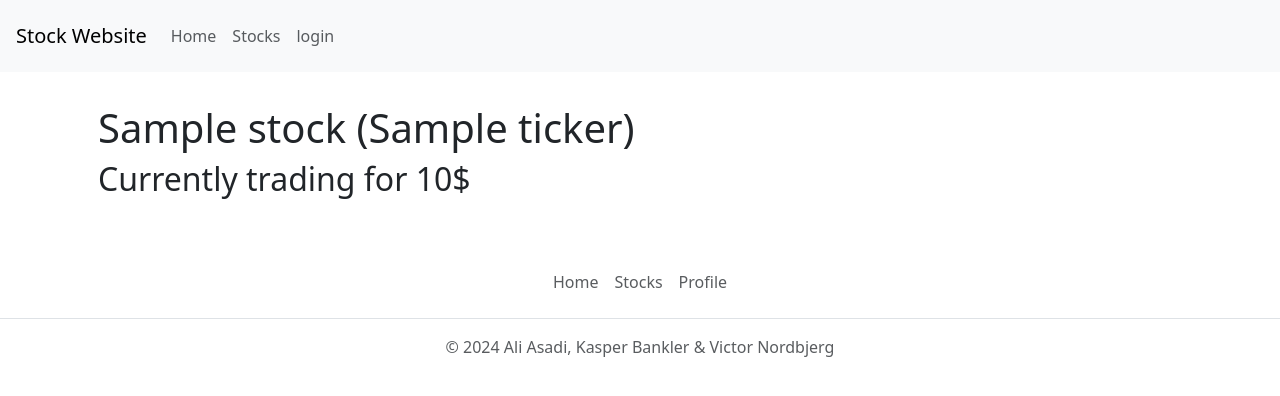
After one commit to Kasper-Bankler/StockWebsite, a Django app: template stocks/templates/stocks/sell.html in a window 1280 px wide. The commit adds this page. Shown: the top 396 px of the page. Run offline with Django 3.2, Linux system fonts and the light colour scheme; the template is opened without the code that fills it: most values are stand-ins (such as "Sample title", 1, 10 or a date in 2020).

Commit message:
Add buy and sell buttons and templates

```diff
--- /dev/null
+++ b/stocks/templates/stocks/buy.html
@@ -0,0 +1,6 @@
+{% extends "base.html" %} {% block content %}
+<div class="on my-3 p-3">
+  <h1>{{stock.name}} ({{stock.ticker}})</h1>
+  <h2>Currently trading for {{price}}$</h2>
+</div>
+{% endblock %}
--- a/stocks/templates/stocks/detail.html
+++ b/stocks/templates/stocks/detail.html
@@ -1,8 +1,10 @@
 {% extends "base.html" %} {% block content %}
 <div class="on my-3 p-3">
   <h1>{{stock.name}} ({{stock.ticker}})</h1>
-  <h2>currently trading for {{price}}$</h2>
+  <h2>Currently trading for {{price}}$</h2>
   <p>{{stock.description}}</p>
+  <a href="buy" class="btn btn-success">Buy</a>
+  <a href="sell" class="btn btn-danger">Sell</a>
   <div>{{ graph|safe }}</div>
 </div>
 <h2>Related News</h2>
--- /dev/null
+++ b/stocks/templates/stocks/sell.html
@@ -0,0 +1,6 @@
+{% extends "base.html" %} {% block content %}
+<div class="on my-3 p-3">
+  <h1>{{stock.name}} ({{stock.ticker}})</h1>
+  <h2>Currently trading for {{price}}$</h2>
+</div>
+{% endblock %}
--- a/stocks/urls.py
+++ b/stocks/urls.py
@@ -7,5 +7,7 @@ app_name = 'stocks'
 urlpatterns = [
     path('', views.index, name='index'),
     path('sort-'+'<str:sort>/', views.index, name='index'),
-    path('<str:stock_ticker>/', views.detail, name='detail')
+    path('<str:stock_ticker>/', views.detail, name='detail'),
+    path('<str:stock_ticker>/buy', views.buy, name='buy'),
+    path('<str:stock_ticker>/sell', views.sell, name='sell')
 ]
```
Also changed, not shown: stocks/views.py (+34 -25 lines).
